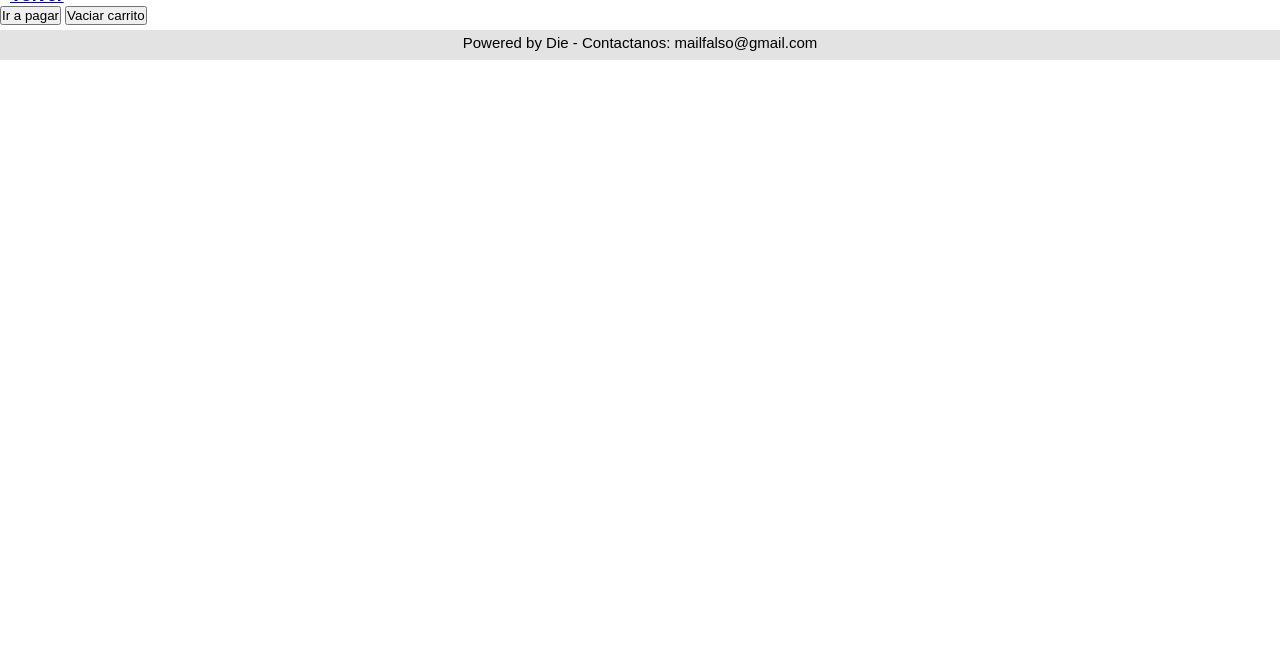
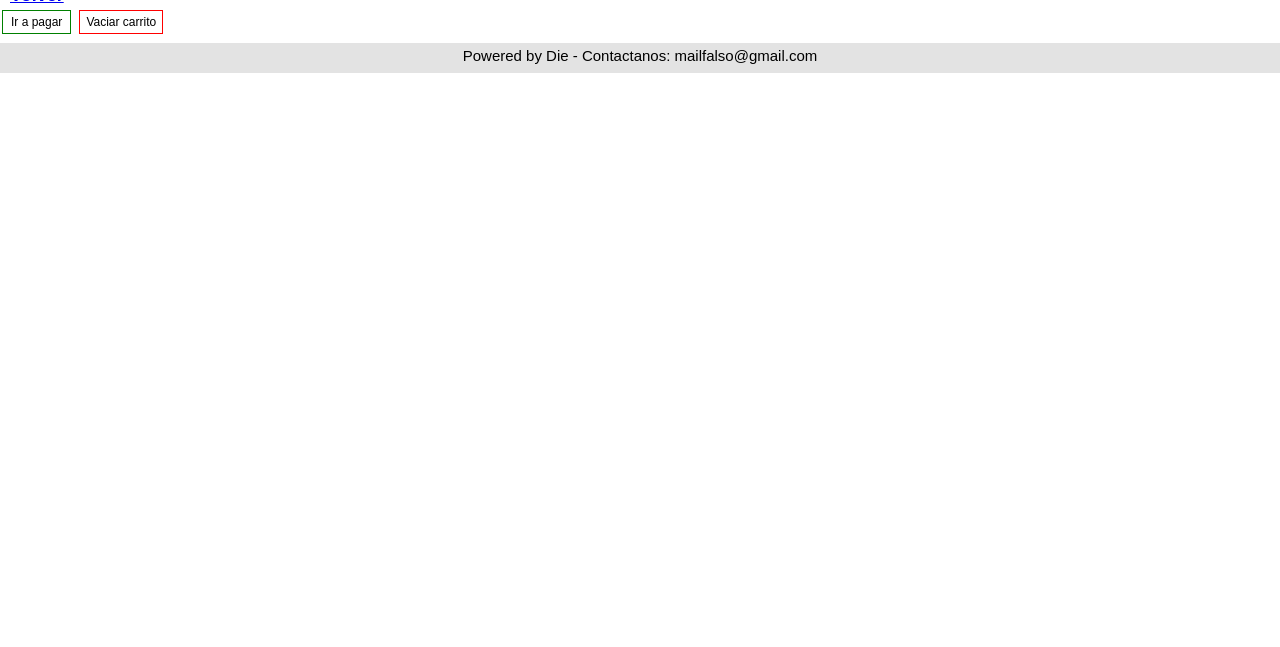
Before and after one commit to diegok93/JavaScript, a plain HTML site: page entrega-final/pages/carrito.html in a window 1280 px wide. Shown: the part 153-800 px from the top of the page. Drawn offline with nearby package versions, Linux system fonts and the light colour scheme; a web font is replaced by a local one.

Commit message:
mejoro style de botones y eliminar del carrito

```diff
--- a/entrega-final/css/style.css
+++ b/entrega-final/css/style.css
@@ -40,6 +40,44 @@ font-family: 'Reem Kufi Fun', sans-serif;
   background-color: #008CBA;
   color: white;
 }
+
+.boton-carrito {
+  padding: 4px 8px;
+  text-align: center;
+  text-decoration: none;
+  display: inline-block;
+  font-size: 12px;
+  margin: 4px 2px;
+  -webkit-transition-duration: 0.4s; /* Safari */
+  transition-duration: 0.4s;
+  cursor: pointer;
+
+
+  background-color: white;
+  color: black;
+  border: 1px solid green;
+}
+
+.boton-carrito:hover {background-color: green;}
+
+.boton-eliminar {
+  padding: 4px 6px;
+  text-align: center;
+  text-decoration: none;
+  display: inline-block;
+  font-size: 12px;
+  margin: 4px 2px;
+  -webkit-transition-duration: 0.4s; /* Safari */
+  transition-duration: 0.4s;
+  cursor: pointer;
+
+
+  background-color: white;
+  color: black;
+  border: 1px solid red;
+}
+
+.boton-eliminar:hover {background-color: red;}
 
 .button4 {
   background-color: white;
@@ -118,7 +156,7 @@ main article {
   .contCarrito {
     display: flex;
     justify-content:flex-start;
-    gap: 5px 10px;
+    gap: 5px 5px;
     align-items:flex-start;
     flex-direction: column;
     flex-wrap: wrap;
@@ -206,7 +244,7 @@ h3 {
 
   .boxCarrito {
     width: 150px;
-    height: 55px;
+    height: 60px;
     margin-left: 20px;
     margin-top: 5px;
     flex-direction: column;
--- a/entrega-final/js/carrito.js
+++ b/entrega-final/js/carrito.js
@@ -13,6 +13,7 @@ const cardsAHtml = ( array ) => {
                 <h2> ${element.destino} </h2>
 
                 <h4> USD ${element.precio}
+                <button class="boton-eliminar" onclick="eliminarElemento(${element.id})">X</button>
                 </h4>
 
 
@@ -20,15 +21,32 @@ const cardsAHtml = ( array ) => {
         </article>
         `
     }, "")
+
     return arrayReducido
 }
 
 const containerCarrito = document.querySelector(".contCarrito")
 containerCarrito.innerHTML = cardsAHtml(obtenerDelLs("carrito"))
 
+
 const alLs = ( clave, valor ) => {
     return localStorage.setItem(clave, JSON.stringify(valor))
 }
+
+
+//Eliminar elemento del carrito
+function eliminarElemento(id) {
+  let elementoEliminar = carrito.find(elemento => elemento.id === id);
+  let indice = carrito.indexOf(elementoEliminar);
+  carrito.splice(indice, 1);
+  alLs("carrito", carrito);
+  containerCarrito.innerHTML = cardsAHtml(carrito);
+  sumaCarrito.innerHTML = totalCarrito(carrito)
+  aplicarModo()
+
+}
+
+
 
 // Vaciado de carrito
 const vaciarCarrito = () => {
--- a/entrega-final/pages/carrito.html
+++ b/entrega-final/pages/carrito.html
@@ -49,7 +49,7 @@
 
         <p>
             <button class="boton-carrito" id="pagar-carrito"> Ir a pagar </button>
-            <button class="boton-carrito" id="vaciar-carrito"> Vaciar carrito </button>
+            <button class="boton-eliminar" id="vaciar-carrito"> Vaciar carrito </button>
         </p>
 
     </main>
```
